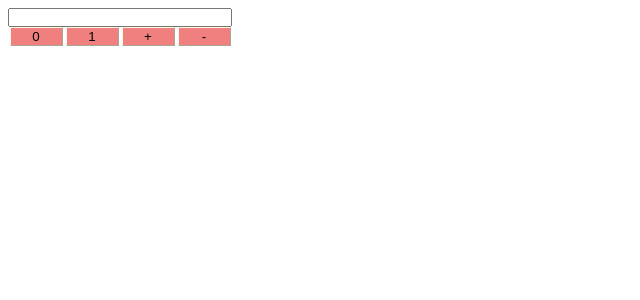
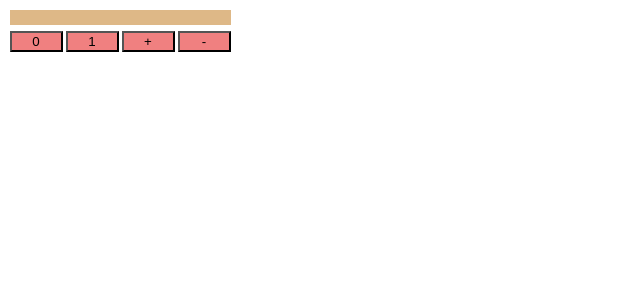
Before and after one commit to Falynsky/amiwCalculator, an Angular app: page / in a window 1280 px wide. Shown: the top 300 px of the page, without its empty margins (0-640 px from the left). Built offline with nearby package versions, Linux system fonts and the light colour scheme.

Commit message:
Initial commit

```diff
--- a/src/app/app.component.css
+++ b/src/app/app.component.css
@@ -1,16 +1,21 @@
-#input{
-  width: 100%;
+input#input{
+  width: 221px;
   padding: 0px;
+  border: 0px;
+  background-color: burlywood;
+  margin-right: 1.5px;
+  margin-left: 1.5px;
 }
 .calculator{
   width: 220px;
 }
 .buttons{
   width: 224px;
+  margin-top: 5px;
 }
 .buttons button{
-  border: 1px outset cornsilk;
   background-color: lightcoral;
+  border-color: black;
   margin-right: 1.5px;
   margin-left: 1.5px;
   height: auto;
--- a/src/app/app.component.html
+++ b/src/app/app.component.html
@@ -1,7 +1,5 @@
 <div class="calculator">
-  <div class="result">
     <input id="input" type="text">
-  </div>
 <!--#To surround a code fragment -> Ctrl+Alt+J#-->
   <div class="buttons">
     <button>0</button>
```
